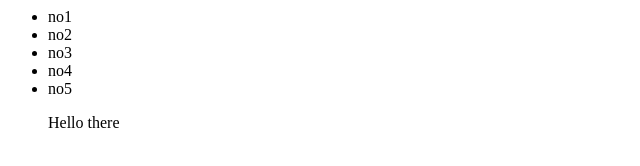
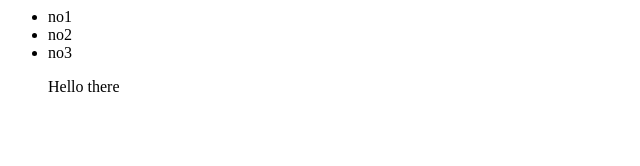
Before and after one commit to bo7sen/githubTest, a plain HTML site: page index.html in a window 1280 px wide. Shown: the whole page, without its empty margins (0-640 px from the left). Drawn offline with Linux system fonts and the light colour scheme.

Commit message:
Update index.html

```diff
--- a/index.html
+++ b/index.html
@@ -7,8 +7,6 @@
 			<li>no1</li>
 			<li>no2</li>
 			<li>no3</li>
-			<li>no4</li>
-			<li>no5</li>
 			<p>
 				Hello there
 			</p>
```
